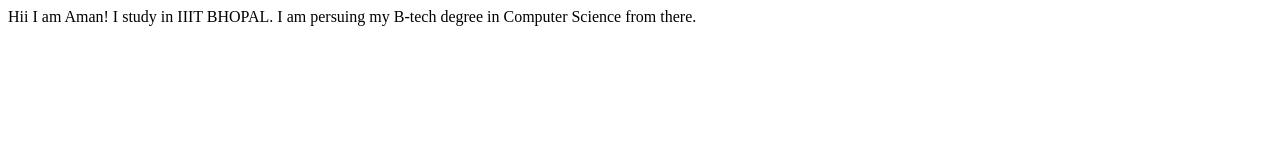
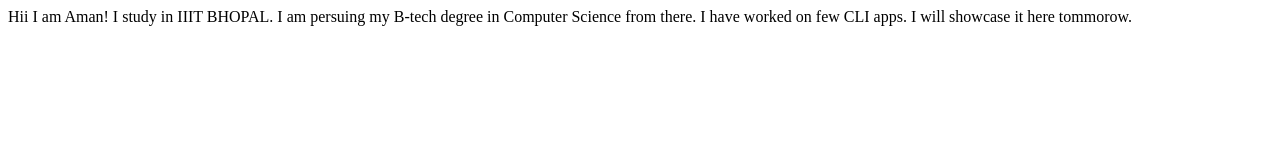
Before and after one commit to aman0292/Amansinghal-site, a plain HTML site: page index.html in a window 1280 px wide. Drawn offline with Linux system fonts and the light colour scheme.

Commit message:
update details of projects

```diff
--- a/index.html
+++ b/index.html
@@ -9,5 +9,7 @@
     Hii I am Aman!
     I  study in IIIT BHOPAL.
     I am persuing my B-tech degree in Computer Science from there.
+
+    I have worked on few CLI apps. I will showcase it here tommorow.
 </body>
 </html>
```
